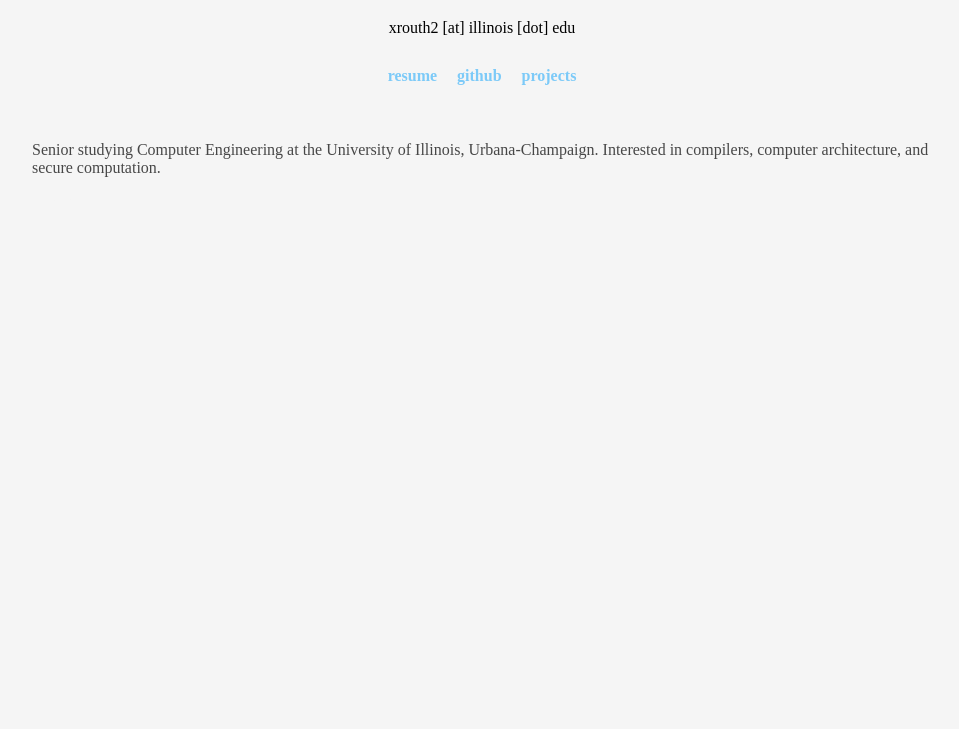
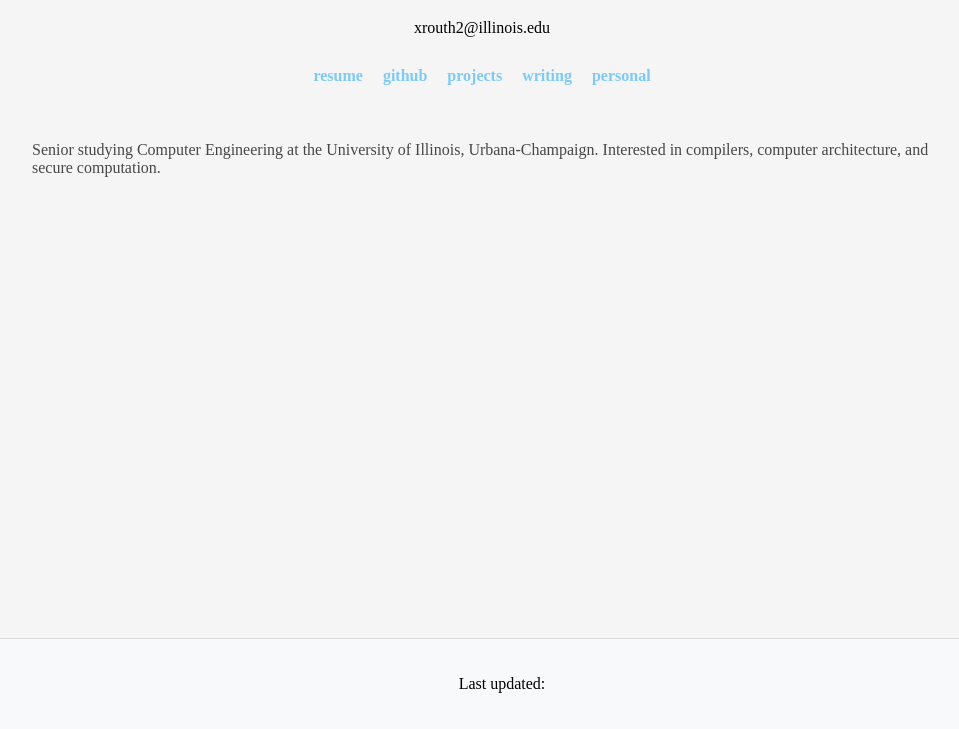
Before and after one commit to xavierrouth/xavierrouth.github.io, a plain HTML site: page index.html in a window 1280 px wide. Shown: the part 71-800 px from the top of the page, without its empty margins (158-1117 px from the left). Drawn offline with Linux system fonts and the light colour scheme; no server answers.

Commit message:
last updated

```diff
--- a/index.html
+++ b/index.html
@@ -9,12 +9,14 @@
 
 <header>
     <h1>xavier routh</h1>
-    <a> xrouth2 [at] illinois [dot] edu</a>
+    <a>xrouth2@illinois.edu</a>
 </header>
 <nav>
     <a href="attachments/resume.pdf"> resume</a>
     <a href="https://github.com/xavierrouth"> github</a>
     <a href="projects.html">projects</a>
+    <a href="writing.html">writing</a>
+    <a href="personal.html">personal</a>
     <!--<a href="favorites.html">favorites</a> -->
 </nav>
 <div class="container">
@@ -32,5 +34,18 @@
     <!-- Add more blog posts here -->
 </div>
 
+<footer>
+    <p>Last updated: <span id="lastModified"></span></p>
+  </footer>
+
+<script>
+fetch('https://api.github.com/repos/USERNAME/REPO/commits?path=index.html')
+    .then(response => response.json())
+    .then(data => {
+    const lastCommitDate = new Date(data[0].commit.author.date);
+    document.getElementById('lastModified').textContent =
+        lastCommitDate.toLocaleDateString();
+    });
+</script>
 
 </html>
--- a/style.css
+++ b/style.css
@@ -49,3 +49,13 @@ nav a:hover {
     display: inline;
     color: #f5f5f5;
 }
+
+footer {
+    text-align: center;
+    padding: 20px;
+    position: fixed; /* This keeps it at the bottom */
+    bottom: 0;
+    width: 100%;
+    background-color: #f8f9fa; /* Light gray background */
+    border-top: 1px solid #ddd; /* Subtle top border */
+}
```
